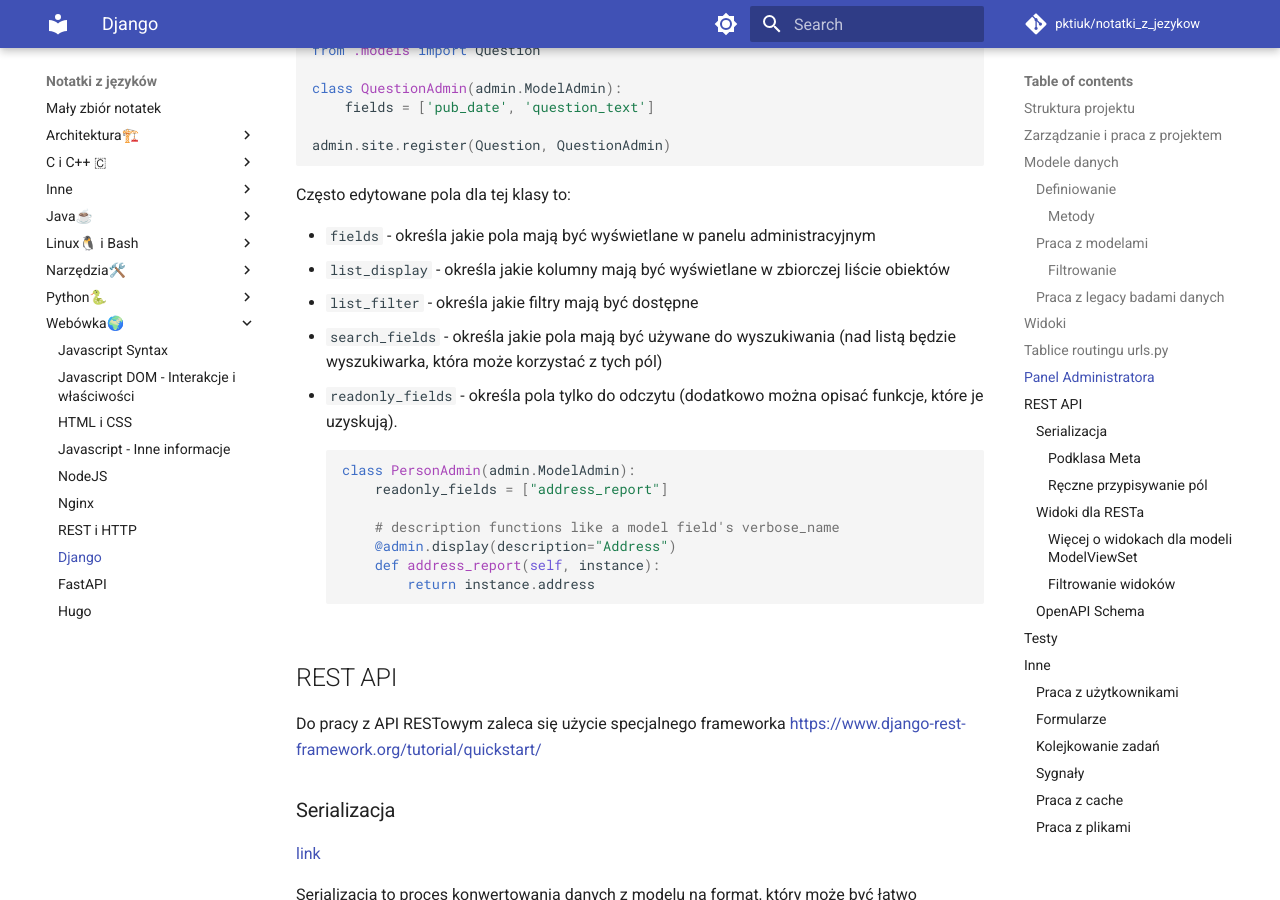
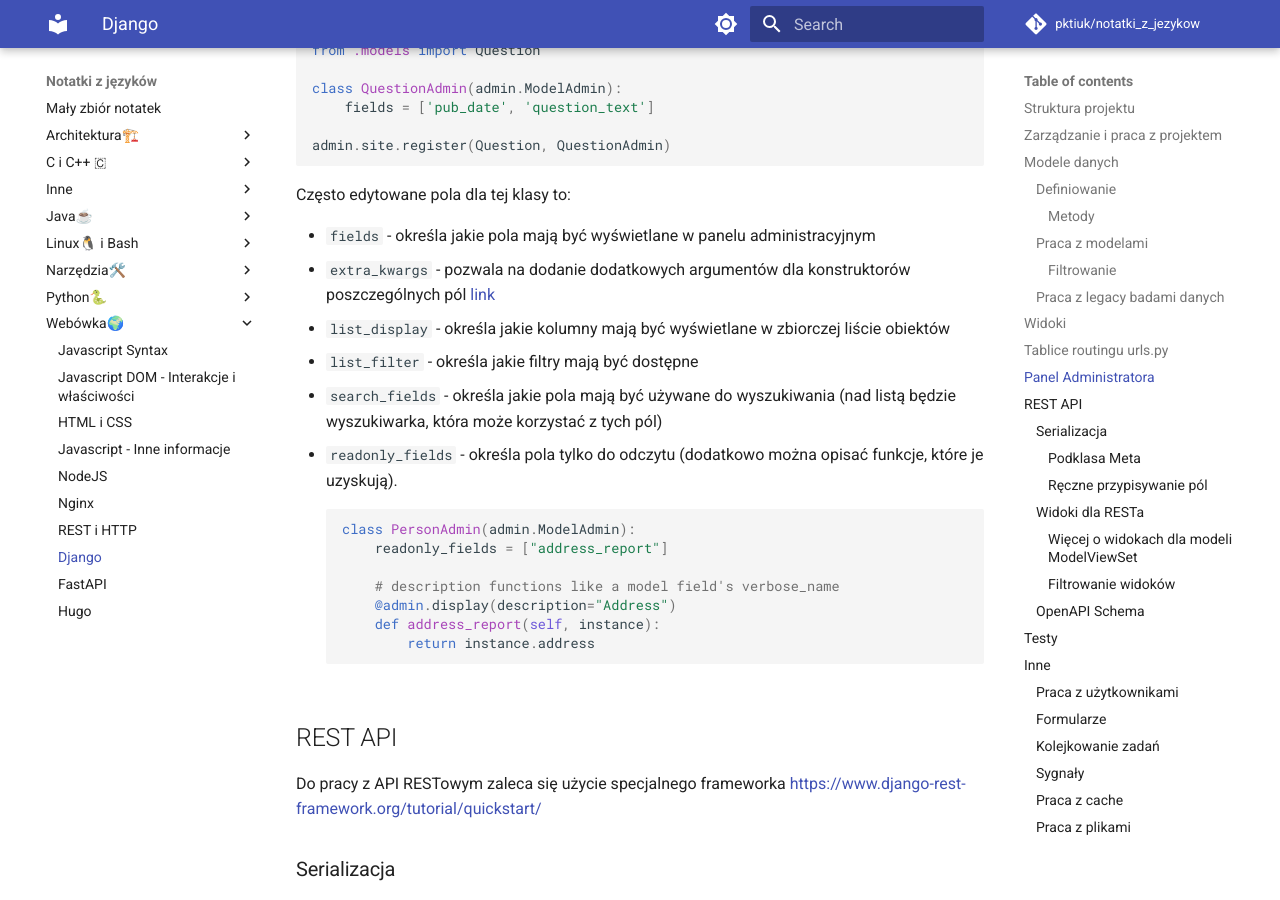
Before and after one commit to pktiuk/notatki_z_jezykow, an MkDocs documentation site: the page built from docs/Webówka🌍/9_django.md, in a window 1280 px wide and 900 px high, scrolled down 8173 px. Built offline with MkDocs 1.6.1 and Material for MkDocs 9.7.7, drawn with Linux system fonts in a browser that asks for light colours; comment, search, counter and statistics services are not loaded.

Commit message:
Nowe pole w mecie

```diff
--- a/docs/Webówka🌍/9_django.md
+++ b/docs/Webówka🌍/9_django.md
@@ -356,6 +356,7 @@
 Często edytowane pola dla tej klasy to:
 
 - `fields` - określa jakie pola mają być wyświetlane w panelu administracyjnym
+- `extra_kwargs` - pozwala na dodanie dodatkowych argumentów dla konstruktorów poszczególnych pól [link](https://www.django-rest-framework.org/api-guide/serializers/#additional-keyword-arguments)
 - `list_display` - określa jakie kolumny mają być wyświetlane w zbiorczej liście obiektów
 - `list_filter` - określa jakie filtry mają być dostępne
 - `search_fields` - określa jakie pola mają być używane do wyszukiwania (nad listą będzie wyszukiwarka, która może korzystać z tych pól)
```
